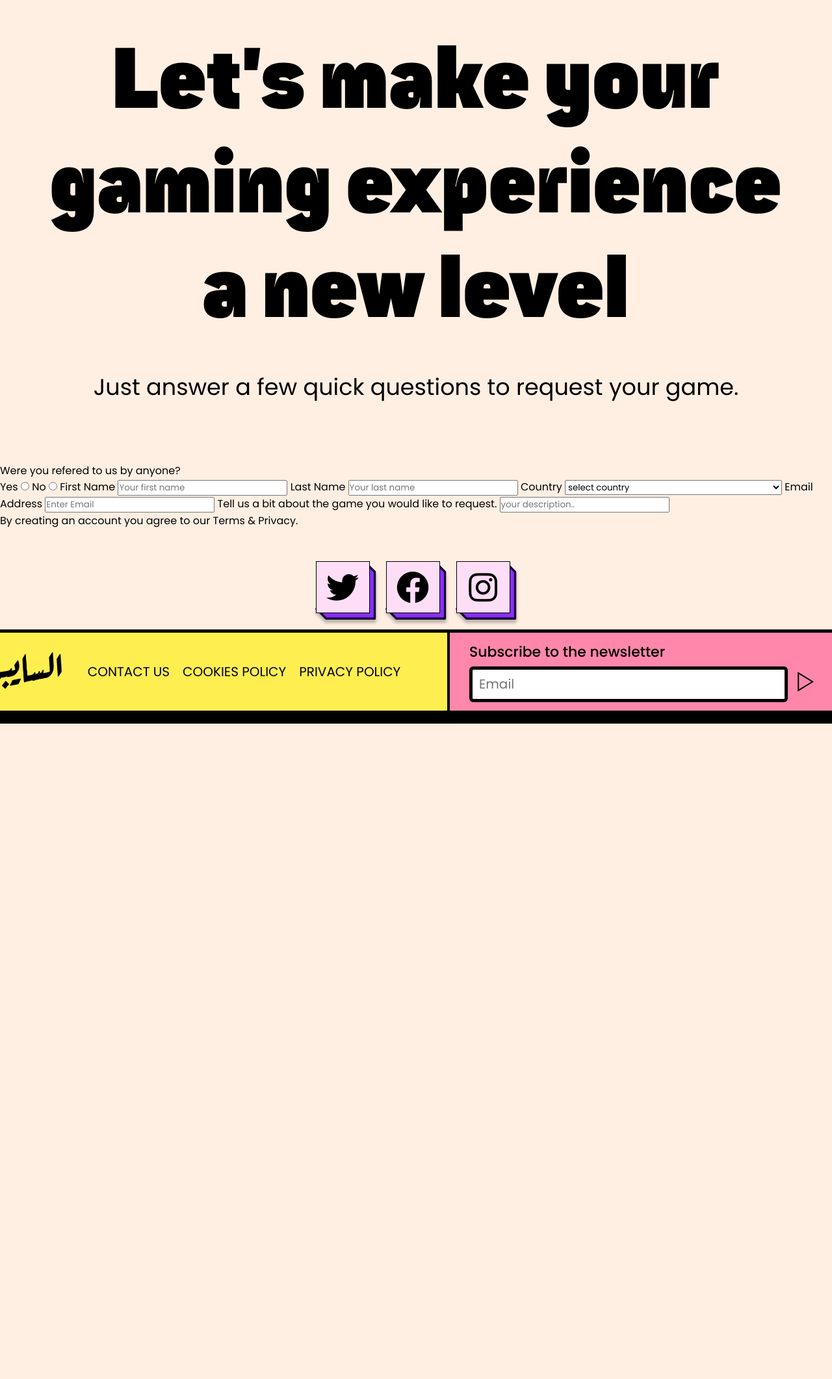
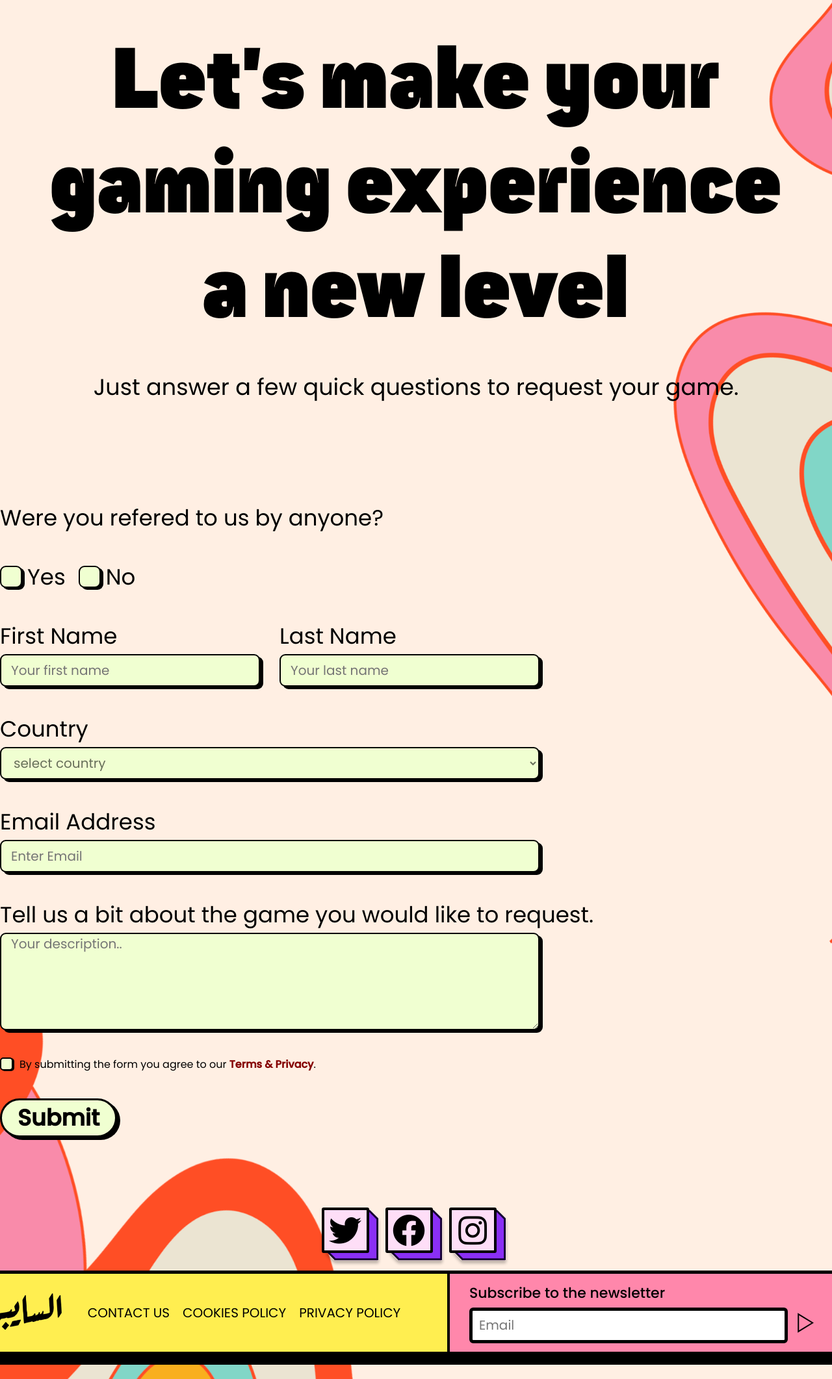
Before and after one commit to ahmedzaghloul27/Cyber-Website, a PHP site: page /request.html in a window 1280 px wide; the page is wider, and only the part inside the window is pictured. Shown: the part 125-2248 px from the top of that part at 65% size. Before the commit the page ends 1239 px from the top of that part, so only its background shows below. Run offline with PHP 8.4, Linux system fonts and the light colour scheme; some libraries are stand-ins or nearby versions.

Commit message:
added the request page and adjusted the footer icons

```diff
--- a/general.css
+++ b/general.css
@@ -19,6 +19,8 @@
 
 
 body{
+    /* opacity: 0; */
+    transition: opacity 0.4s ease;
     background-color: #FFEFE3;
     position: relative;
     min-height: 100vh;
@@ -63,7 +65,7 @@ body{
     align-items: center;
     padding: 0px 25px 0px 25px ;
     top: 30px;
-    transition: top 0.6s ease-in-out;
+    transition: top 1s ease-in-out;
   }
 #header.hide{
     top: -80px;
@@ -144,29 +146,26 @@ ul{
     justify-content: center;
     align-items: center;
     background: rgb(254, 222, 247);
-    height: 80px;
-    width: 83px;
+    height: 70px;
+    width: 73px;
     font-size: 50px;
     z-index: 1;
-    border: 1px solid black;
-    top: -10px;
-    left: -5px;
+    border: 4px solid black;
+    border-radius: 3px;
+    top: -12px;
+    left: -11px;
     transition: all .3s;
 }
 .social-icon img{
     position: absolute;
-    height: 100px !important;
+    height: 87px !important;
 }
 .social-icon span:hover{
-    top: -15px;
-    left: -12px;
+    top: -9px;
+    left: -5px;
     transition: all .3s;
 }
 
-/* height: 74px;
-width: 76.7px;
-top: -12.5px;
-left: -8.4px; */
 /* ------------------footer---------- */
 .footer-container{
     display: flex;
--- a/homepage.html
+++ b/homepage.html
@@ -20,6 +20,7 @@
                         <img src="Images/logo.png" alt="el-cyber">
                     </a>
                 <ul class="nav-list">
+                    <!-- <span onclick="transitionToPage('http://127.0.0.1:5500/aboutus.html')">About</span> -->
                     <li><a href="aboutus.html">About us</a></li>
                     <li><a href="gametik.html">GameTik</a></li>
                     <li><a href="gamelibrary.html">Browse Library</a></li>
--- a/request.css
+++ b/request.css
@@ -1,26 +1,212 @@
-.intro-text{
-    margin-bottom:90px;
+.intro-text {
+    margin-bottom: 90px;
     display: flex;
     flex-direction: column;
     text-align: center;
     gap: 30px;
 }
 
-.intro-text p:first-child{
-    font-family:montras;
+.intro-text p:first-child {
+    font-family: montras;
     font-size: 130px;
     line-height: 124%;
     letter-spacing: 0.01em;
 }
 
-.intro-text p:nth-child(2){
+.intro-text p:nth-child(2) {
     font-size: 35px;
     font-weight: 400;
 }
+form{
+display: flex;
+    justify-content: center;
+}
 
-/* .bg-illustrations{
+form .radio-box label {
+    display: flex;
+    flex-direction: row-reverse;
+    align-items: center;
+    gap: 8px;
+}
+
+form label {
+    display: flex;
+    flex-direction: column;
+    gap: 2px;
+    align-items: flex-start;
+}
+
+form label {
+    font-size: 34px;
+}
+
+form p:first-child {
+    font-size: 34px;
+}
+
+.radio-box {
+    display: flex;
+    flex-direction: row;
+    gap: 20px;
+    align-items: flex-start;
+}
+
+.form-container{
+    display: flex;
+    justify-content: center;
+}
+
+
+.flex-container {
+    display: flex;
+    flex-direction: column;
+    gap: 40px;
+    padding: 60px;
+    width: 1400px;
+}
+
+.flex-container .item {
+    display: flex;
+    flex-direction: row;
+    align-items: center;
+    gap: 30px;
+}
+
+
+
+form .flex-container input[id],
+select,
+textarea{
+    background: #F0FFD1;
+    border: 2px solid #000000;
+    box-shadow: 5px 4px 0px #000000;
+    border-radius: 9px;
+    outline: none;
+}
+
+form .flex-container input[id]:focus,
+select:focus,
+textarea:focus{
+    border: 3.7px solid #000000;
+    box-shadow: 7px 6px 0px #000000;
+    transition: all ease 0.5s;
+}
+
+
+form .flex-container .submit-check input[type=checkbox] {
+    -webkit-appearance: none;
+    cursor: pointer;
+    background: #F0FFD1;
+    border: 2px solid #000000;
+    box-shadow: 2px 1px 0px #000000;
+    border-radius: 5px;
+}
+
+form .flex-container input[type=checkbox] {
+    -webkit-appearance: none;
+    cursor: pointer;
+    background: #F0FFD1;
+    border: 2px solid #000000;
+    box-shadow: 4px 3px 0px #000000;
+    border-radius: 9px;
+}
+
+form .flex-container [type=checkbox]::before {
+    content: "";
+    color: transparent;
+    display: block;
+    width: 30px;
+    height: 30px;
+    border-radius: 9px;
+}
+
+form .flex-container .radio-box [type=checkbox]:checked::before {
+    box-shadow: none;
+    background-image: url(Images/check-solid\ \(1\).svg);
+    background-size: 25px;
+    background-repeat: no-repeat;
+    background-position: 3px 2px;
+
+}
+
+form .flex-container .submit-check input[type=checkbox] {
+    width: 20px;
+    height: 20px;
+}
+
+.submit-check {
+    display: flex;
+    flex-direction: row;
+    align-items: center;
+    gap: 10px;
+}
+
+form .flex-container .submit-check [type=checkbox]:checked::before {
+    box-shadow: none;
+    background-image: url(Images/check-solid\ \(1\).svg);
+    background-size: 12px;
+    background-repeat: no-repeat;
+    background-position: 2px 2px;
+}
+
+form .flex-container select{
+    color: rgba(0, 0, 0, 0.57);
+}
+
+form .flex-container [type=email],
+select {
+    font-size: 20px;
+    padding-left: 15px;
+    width: 830px;
+    height: 50px;
+}
+
+form .flex-container [name=name]{
+    font-size: 20px;
+    padding-left: 15px;
+    width: 400px;
+    height: 50px;
+}
+
+form .flex-container [name=description]{
+    font-size: 20px;
+    padding-left: 15px;
+    width: 830px;
+    height: 150px;
+}
+
+form .submit-check a{
+    font-weight: 700;
+    color: rgb(132, 0, 0);
+}
+
+form .flex-container input[type=submit]{
+    font-size: 35px;
+    text-align: center;
+    font-weight: 600;
+    background: #F0FFD1;
+    border: 3px solid #000000;
+    box-shadow: 5px 4px 0px #000000;
+    border-radius: 40px;
+    outline: none;
+    width: 180px;
+    height: 60px;
+}
+
+
+.bg-illustrations{
     position: absolute;
     right: 0px;
     top: 0px;
     z-index: -1;
-} */
+    width: 800px;
+
+}
+
+.bg-illustrations2{
+    position: absolute;
+    left: 0px;
+    bottom: -37px;
+    z-index: -1;
+    width: 800px;
+}
--- a/request.html
+++ b/request.html
@@ -1,5 +1,6 @@
 <!DOCTYPE html>
 <html lang="en">
+
 <head>
     <meta charset="UTF-8">
     <meta http-equiv="X-UA-Compatible" content="IE=edge">
@@ -8,14 +9,18 @@
     <script src="https://kit.fontawesome.com/160023570f.js" crossorigin="anonymous"></script>
     <link rel="preconnect" href="https://fonts.googleapis.com">
     <link rel="preconnect" href="https://fonts.gstatic.com" crossorigin>
-    <link href="https://fonts.googleapis.com/css2?family=Poppins:wght@100;200;300;400;500&display=swap" rel="stylesheet">
-    <link rel="stylesheet" href="https://cdnjs.cloudflare.com/ajax/libs/font-awesome/6.0.0-beta2/css/all.min.css" integrity="sha512-YWzhKL2whUzgiheMoBFwW8CKV4qpHQAEuvilg9FAn5VJUDwKZZxkJNuGM4XkWuk94WCrrwslk8yWNGmY1EduTA==" crossorigin="anonymous" referrerpolicy="no-referrer" />
+    <link href="https://fonts.googleapis.com/css2?family=Poppins:wght@100;200;300;400;500&display=swap"
+        rel="stylesheet">
+    <link rel="stylesheet" href="https://cdnjs.cloudflare.com/ajax/libs/font-awesome/6.0.0-beta2/css/all.min.css"
+        integrity="sha512-YWzhKL2whUzgiheMoBFwW8CKV4qpHQAEuvilg9FAn5VJUDwKZZxkJNuGM4XkWuk94WCrrwslk8yWNGmY1EduTA=="
+        crossorigin="anonymous" referrerpolicy="no-referrer" />
     <link rel="stylesheet" href="https://cdnjs.cloudflare.com/ajax/libs/font-awesome/4.7.0/css/font-awesome.min.css">
 
     <link rel="stylesheet" href="general.css">
     <link rel="stylesheet" href="request.css">
     <title>Request game</title>
 </head>
+
 <body>
     <div class="header-container">
         <header id="header">
@@ -30,7 +35,7 @@
                 </ul>
             </div>
             <div class="header-nav-buttons">
-                    <button class="request-game-button" >
+                <button class="request-game-button">
                     <a href="request.html">Request Game</a>
                 </button>
                 <button>Login</button>
@@ -38,289 +43,59 @@
         </header>
     </div>
     <div class="intro-text">
-        <p>Let's make your <br> gaming experience <br> a new level</p>
+        <p>Let's make your <br>gaming experience<br>a new level</p>
         <p>Just answer a few quick questions to request your game.</p>
     </div>
-
+    <div class="form-container">
     <form action="">
+        <div class="flex-container">
             <p>Were you refered to us by anyone?</p>
+            <div class="radio-box">
                 <label class="container">Yes
-        <input type="radio" name="radio">
-        <span class="checkmark"></span>
+                    <input type="checkbox" name="check" onclick="onlyOne(this)">
                 </label>
                 <label class="container">No
-        <input type="radio" name="radio">
-        <span class="checkmark"></span>
+                    <input type="checkbox" name="check" onclick="onlyOne(this)">
                 </label>
-
-      <label for="fname">First Name</label>
-      <input type="text" id="fname" name="fname" required placeholder="Your first name">
-      <label for="lname">Last Name</label>
-      <input type="text" id="lname" name="lname" required placeholder="Your last name">
-      <label for="country">Country</label>
+            </div>
+            <div class="item">
+                <label for="fname">First Name
+                    <input type="text" id="fname" name="name" required placeholder="Your first name">
+                </label>
+                <label for="lname">Last Name
+                    <input type="text" id="lname" name="name" required placeholder="Your last name">
+                </label>
+            </div>
+            <label for="country">Country
                 <select name="country" required id="country">
                     <option>select country</option>
                     <option value="AF">Afghanistan</option>
                     <option value="AX">Aland Islands</option>
                     <option value="AL">Albania</option>
                     <option value="DZ">Algeria</option>
-    <option value="AS">American Samoa</option>
-    <option value="AD">Andorra</option>
-    <option value="AO">Angola</option>
-    <option value="AI">Anguilla</option>
-    <option value="AQ">Antarctica</option>
-    <option value="AG">Antigua and Barbuda</option>
-    <option value="AR">Argentina</option>
-    <option value="AM">Armenia</option>
-    <option value="AW">Aruba</option>
-    <option value="AU">Australia</option>
-    <option value="AT">Austria</option>
-    <option value="AZ">Azerbaijan</option>
-    <option value="BS">Bahamas</option>
-    <option value="BH">Bahrain</option>
-    <option value="BD">Bangladesh</option>
-    <option value="BB">Barbados</option>
-    <option value="BY">Belarus</option>
-    <option value="BE">Belgium</option>
-    <option value="BZ">Belize</option>
-    <option value="BJ">Benin</option>
-    <option value="BM">Bermuda</option>
-    <option value="BT">Bhutan</option>
-    <option value="BO">Bolivia</option>
-    <option value="BQ">Bonaire, Sint Eustatius and Saba</option>
-    <option value="BA">Bosnia and Herzegovina</option>
-    <option value="BW">Botswana</option>
-    <option value="BV">Bouvet Island</option>
-    <option value="BR">Brazil</option>
-    <option value="IO">British Indian Ocean Territory</option>
-    <option value="BN">Brunei Darussalam</option>
-    <option value="BG">Bulgaria</option>
-    <option value="BF">Burkina Faso</option>
-    <option value="BI">Burundi</option>
-    <option value="KH">Cambodia</option>
-    <option value="CM">Cameroon</option>
-    <option value="CA">Canada</option>
-    <option value="CV">Cape Verde</option>
-    <option value="KY">Cayman Islands</option>
-    <option value="CF">Central African Republic</option>
-    <option value="TD">Chad</option>
-    <option value="CL">Chile</option>
-    <option value="CN">China</option>
-    <option value="CX">Christmas Island</option>
-    <option value="CC">Cocos (Keeling) Islands</option>
-    <option value="CO">Colombia</option>
-    <option value="KM">Comoros</option>
-    <option value="CG">Congo</option>
-    <option value="CD">Congo, Democratic Republic of the Congo</option>
-    <option value="CK">Cook Islands</option>
-    <option value="CR">Costa Rica</option>
-    <option value="CI">Cote D'Ivoire</option>
-    <option value="HR">Croatia</option>
-    <option value="CU">Cuba</option>
-    <option value="CW">Curacao</option>
-    <option value="CY">Cyprus</option>
-    <option value="CZ">Czech Republic</option>
-    <option value="DK">Denmark</option>
-    <option value="DJ">Djibouti</option>
-    <option value="DM">Dominica</option>
-    <option value="DO">Dominican Republic</option>
-    <option value="EC">Ecuador</option>
-    <option value="EG">Egypt</option>
-    <option value="SV">El Salvador</option>
-    <option value="GQ">Equatorial Guinea</option>
-    <option value="ER">Eritrea</option>
-    <option value="EE">Estonia</option>
-    <option value="ET">Ethiopia</option>
-    <option value="FK">Falkland Islands (Malvinas)</option>
-    <option value="FO">Faroe Islands</option>
-    <option value="FJ">Fiji</option>
-    <option value="FI">Finland</option>
-    <option value="FR">France</option>
-    <option value="GF">French Guiana</option>
-    <option value="PF">French Polynesia</option>
-    <option value="TF">French Southern Territories</option>
-    <option value="GA">Gabon</option>
-    <option value="GM">Gambia</option>
-    <option value="GE">Georgia</option>
-    <option value="DE">Germany</option>
-    <option value="GH">Ghana</option>
-    <option value="GI">Gibraltar</option>
-    <option value="GR">Greece</option>
-    <option value="GL">Greenland</option>
-    <option value="GD">Grenada</option>
-    <option value="GP">Guadeloupe</option>
-    <option value="GU">Guam</option>
-    <option value="GT">Guatemala</option>
-    <option value="GG">Guernsey</option>
-    <option value="GN">Guinea</option>
-    <option value="GW">Guinea-Bissau</option>
-    <option value="GY">Guyana</option>
-    <option value="HT">Haiti</option>
-    <option value="HM">Heard Island and Mcdonald Islands</option>
-    <option value="VA">Holy See (Vatican City State)</option>
-    <option value="HN">Honduras</option>
-    <option value="HK">Hong Kong</option>
-    <option value="HU">Hungary</option>
-    <option value="IS">Iceland</option>
-    <option value="IN">India</option>
-    <option value="ID">Indonesia</option>
-    <option value="IR">Iran, Islamic Republic of</option>
-    <option value="IQ">Iraq</option>
-    <option value="IE">Ireland</option>
-    <option value="IM">Isle of Man</option>
-    <option value="IL">Israel</option>
-    <option value="IT">Italy</option>
-    <option value="JM">Jamaica</option>
-    <option value="JP">Japan</option>
-    <option value="JE">Jersey</option>
-    <option value="JO">Jordan</option>
-    <option value="KZ">Kazakhstan</option>
-    <option value="KE">Kenya</option>
-    <option value="KI">Kiribati</option>
-    <option value="KP">Korea, Democratic People's Republic of</option>
-    <option value="KR">Korea, Republic of</option>
-    <option value="XK">Kosovo</option>
-    <option value="KW">Kuwait</option>
-    <option value="KG">Kyrgyzstan</option>
-    <option value="LA">Lao People's Democratic Republic</option>
-    <option value="LV">Latvia</option>
-    <option value="LB">Lebanon</option>
-    <option value="LS">Lesotho</option>
-    <option value="LR">Liberia</option>
-    <option value="LY">Libyan Arab Jamahiriya</option>
-    <option value="LI">Liechtenstein</option>
-    <option value="LT">Lithuania</option>
-    <option value="LU">Luxembourg</option>
-    <option value="MO">Macao</option>
-    <option value="MK">Macedonia, the Former Yugoslav Republic of</option>
-    <option value="MG">Madagascar</option>
-    <option value="MW">Malawi</option>
-    <option value="MY">Malaysia</option>
-    <option value="MV">Maldives</option>
-    <option value="ML">Mali</option>
-    <option value="MT">Malta</option>
-    <option value="MH">Marshall Islands</option>
-    <option value="MQ">Martinique</option>
-    <option value="MR">Mauritania</option>
-    <option value="MU">Mauritius</option>
-    <option value="YT">Mayotte</option>
-    <option value="MX">Mexico</option>
-    <option value="FM">Micronesia, Federated States of</option>
-    <option value="MD">Moldova, Republic of</option>
-    <option value="MC">Monaco</option>
-    <option value="MN">Mongolia</option>
-    <option value="ME">Montenegro</option>
-    <option value="MS">Montserrat</option>
-    <option value="MA">Morocco</option>
-    <option value="MZ">Mozambique</option>
-    <option value="MM">Myanmar</option>
-    <option value="NA">Namibia</option>
-    <option value="NR">Nauru</option>
-    <option value="NP">Nepal</option>
-    <option value="NL">Netherlands</option>
-    <option value="AN">Netherlands Antilles</option>
-    <option value="NC">New Caledonia</option>
-    <option value="NZ">New Zealand</option>
-    <option value="NI">Nicaragua</option>
-    <option value="NE">Niger</option>
-    <option value="NG">Nigeria</option>
-    <option value="NU">Niue</option>
-    <option value="NF">Norfolk Island</option>
-    <option value="MP">Northern Mariana Islands</option>
-    <option value="NO">Norway</option>
-    <option value="OM">Oman</option>
-    <option value="PK">Pakistan</option>
-    <option value="PW">Palau</option>
-    <option value="PS">Palestinian Territory, Occupied</option>
-    <option value="PA">Panama</option>
-    <option value="PG">Papua New Guinea</option>
-    <option value="PY">Paraguay</option>
-    <option value="PE">Peru</option>
-    <option value="PH">Philippines</option>
-    <option value="PN">Pitcairn</option>
-    <option value="PL">Poland</option>
-    <option value="PT">Portugal</option>
-    <option value="PR">Puerto Rico</option>
-    <option value="QA">Qatar</option>
-    <option value="RE">Reunion</option>
-    <option value="RO">Romania</option>
-    <option value="RU">Russian Federation</option>
-    <option value="RW">Rwanda</option>
-    <option value="BL">Saint Barthelemy</option>
-    <option value="SH">Saint Helena</option>
-    <option value="KN">Saint Kitts and Nevis</option>
-    <option value="LC">Saint Lucia</option>
-    <option value="MF">Saint Martin</option>
-    <option value="PM">Saint Pierre and Miquelon</option>
-    <option value="VC">Saint Vincent and the Grenadines</option>
-    <option value="WS">Samoa</option>
-    <option value="SM">San Marino</option>
-    <option value="ST">Sao Tome and Principe</option>
-    <option value="SA">Saudi Arabia</option>
-    <option value="SN">Senegal</option>
-    <option value="RS">Serbia</option>
-    <option value="CS">Serbia and Montenegro</option>
-    <option value="SC">Seychelles</option>
-    <option value="SL">Sierra Leone</option>
-    <option value="SG">Singapore</option>
-    <option value="SX">Sint Maarten</option>
-    <option value="SK">Slovakia</option>
-    <option value="SI">Slovenia</option>
-    <option value="SB">Solomon Islands</option>
-    <option value="SO">Somalia</option>
-    <option value="ZA">South Africa</option>
-    <option value="GS">South Georgia and the South Sandwich Islands</option>
-    <option value="SS">South Sudan</option>
-    <option value="ES">Spain</option>
-    <option value="LK">Sri Lanka</option>
-    <option value="SD">Sudan</option>
-    <option value="SR">Suriname</option>
-    <option value="SJ">Svalbard and Jan Mayen</option>
-    <option value="SZ">Swaziland</option>
-    <option value="SE">Sweden</option>
-    <option value="CH">Switzerland</option>
-    <option value="SY">Syrian Arab Republic</option>
-    <option value="TW">Taiwan, Province of China</option>
-    <option value="TJ">Tajikistan</option>
-    <option value="TZ">Tanzania, United Republic of</option>
-    <option value="TH">Thailand</option>
-    <option value="TL">Timor-Leste</option>
-    <option value="TG">Togo</option>
-    <option value="TK">Tokelau</option>
-    <option value="TO">Tonga</option>
-    <option value="TT">Trinidad and Tobago</option>
-    <option value="TN">Tunisia</option>
-    <option value="TR">Turkey</option>
-    <option value="TM">Turkmenistan</option>
-    <option value="TC">Turks and Caicos Islands</option>
-    <option value="TV">Tuvalu</option>
-    <option value="UG">Uganda</option>
-    <option value="UA">Ukraine</option>
-    <option value="AE">United Arab Emirates</option>
-    <option value="GB">United Kingdom</option>
-    <option value="US">United States</option>
-    <option value="UM">United States Minor Outlying Islands</option>
-    <option value="UY">Uruguay</option>
-    <option value="UZ">Uzbekistan</option>
-    <option value="VU">Vanuatu</option>
-    <option value="VE">Venezuela</option>
-    <option value="VN">Viet Nam</option>
-    <option value="VG">Virgin Islands, British</option>
-    <option value="VI">Virgin Islands, U.s.</option>
-    <option value="WF">Wallis and Futuna</option>
-    <option value="EH">Western Sahara</option>
-    <option value="YE">Yemen</option>
-    <option value="ZM">Zambia</option>
-    <option value="ZW">Zimbabwe</option>
                 </select>
-      <label for="email">Email Address</label>
-      <input type="email" id="email" required name="email" placeholder="Enter Email">
-      <label for="description">Tell us a bit about the game you would like to request.</label>
-      <input type="text" required placeholder="your description..">
-      <p>By creating an account you agree to our <a href="#">Terms & Privacy</a>.</p>
+            </label>
+
+            <label for="email">Email Address
+                <input type="email" id="email" required name="email"
+                    placeholder="Enter Email">
+            </label>
+
+
+            <label for="description">Tell us a bit about the game you would like to request.
+                <textarea id="subject" required name="description" placeholder="Your description.."></textarea>
+            </label>
+            <div class="submit-check">
+            <input type="checkbox" name="check" required onclick="onlyOne(this)">
+            <p>By submitting the form you agree to our <a href="https://www.freeprivacypolicy.com/live/8c27573d-ea0c-4b7e-902b-7e35a28fe1ce" target="_blank">Terms & Privacy</a>.</p>
+        </div>
+        <input type="submit" value="Submit">
+        </div>
     </form>
-<!-- <img class="bg-illustrations" src="Images/place-your-design-here--double-click-to-edit--3.png" alt=""> -->
+</div>
+    <img class="bg-illustrations" src="Images/place-your-design-here--double-click-to-edit--3.png" alt="">
 
+    <img class="bg-illustrations2" src="Images/illustration2.png" alt="">
 
     <div class="footer-container">
         <div class="social-container">
@@ -358,7 +133,8 @@
                     <input type="email" placeholder="Email">
                     <a href="">
                         <svg width="25" height="31" viewBox="0 0 25 31" fill="none" xmlns="http://www.w3.org/2000/svg">
-                            <path class="aa" d="M1.25 2.12948L23.0851 15.5L1.25 28.8705L1.25 2.12948Z"  stroke="black" stroke-width="2"/>
+                            <path class="aa" d="M1.25 2.12948L23.0851 15.5L1.25 28.8705L1.25 2.12948Z" stroke="black"
+                                stroke-width="2" />
                         </svg>
                     </a>
                 </div>
@@ -367,4 +143,5 @@
     </div>
     <script src="general.js"></script>
 </body>
+
 </html>
```
Also changed, not shown: general.js (+23 -1 lines), Images/Component_8.png (added), Images/check-solid (1).svg (added), Images/illustration2.png (added). Lines whose indentation alone changed are shown as unchanged.
